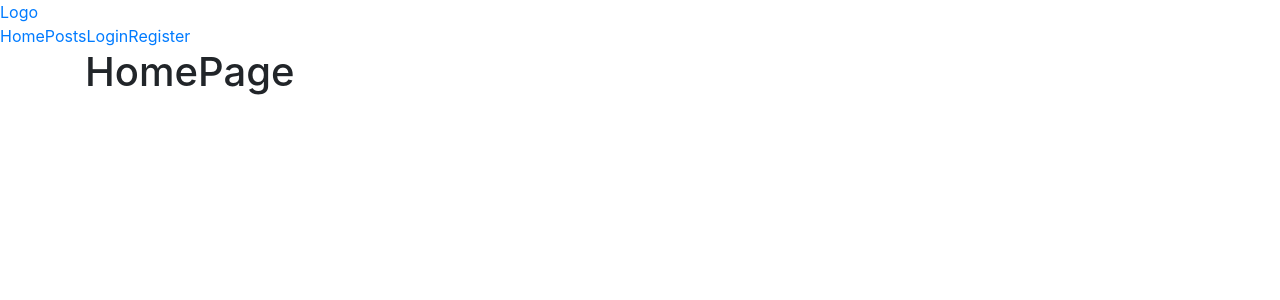
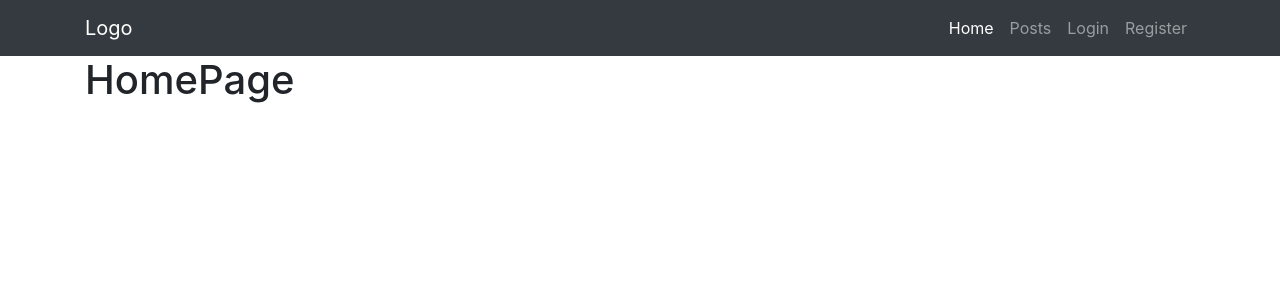
Before and after one commit to MariusCodeAcademy/type8-react-13-14-node-auth-react, a React (Create React App) app: page / in a window 1280 px wide. Shown: the top 300 px of the page. Built offline with nearby package versions, Linux system fonts and the light colour scheme.

Commit message:
header dark mode on

```diff
--- a/src/components/Header/Header.js
+++ b/src/components/Header/Header.js
@@ -3,12 +3,31 @@ import { Link, NavLink } from 'react-router-dom';
 function Header(props) {
   return (
     <header>
-      <Link to={'/'}>Logo</Link>
-      <nav>
-        <NavLink to={'/'}>Home</NavLink>
-        <NavLink to={'/posts'}>Posts</NavLink>
-        <NavLink to={'/login'}>Login</NavLink>
-        <NavLink to={'/register'}>Register</NavLink>
+      <nav className='navbar navbar-expand-sm navbar-dark bg-dark'>
+        <div className='container'>
+          <Link to={'/'} className='navbar-brand'>
+            Logo
+          </Link>
+          <button className='navbar-toggler'>
+            <span className='navbar-toggler-icon'></span>
+          </button>
+          <div className='collapse navbar-collapse' id='navbarNavAltMarkup'>
+            <div className='navbar-nav ml-auto'>
+              <NavLink className='nav-link' exact to={'/'}>
+                Home
+              </NavLink>
+              <NavLink className='nav-link' to={'/posts'}>
+                Posts
+              </NavLink>
+              <NavLink className='nav-link' to={'/login'}>
+                Login
+              </NavLink>
+              <NavLink className='nav-link' to={'/register'}>
+                Register
+              </NavLink>
+            </div>
+          </div>
+        </div>
       </nav>
     </header>
   );
```
